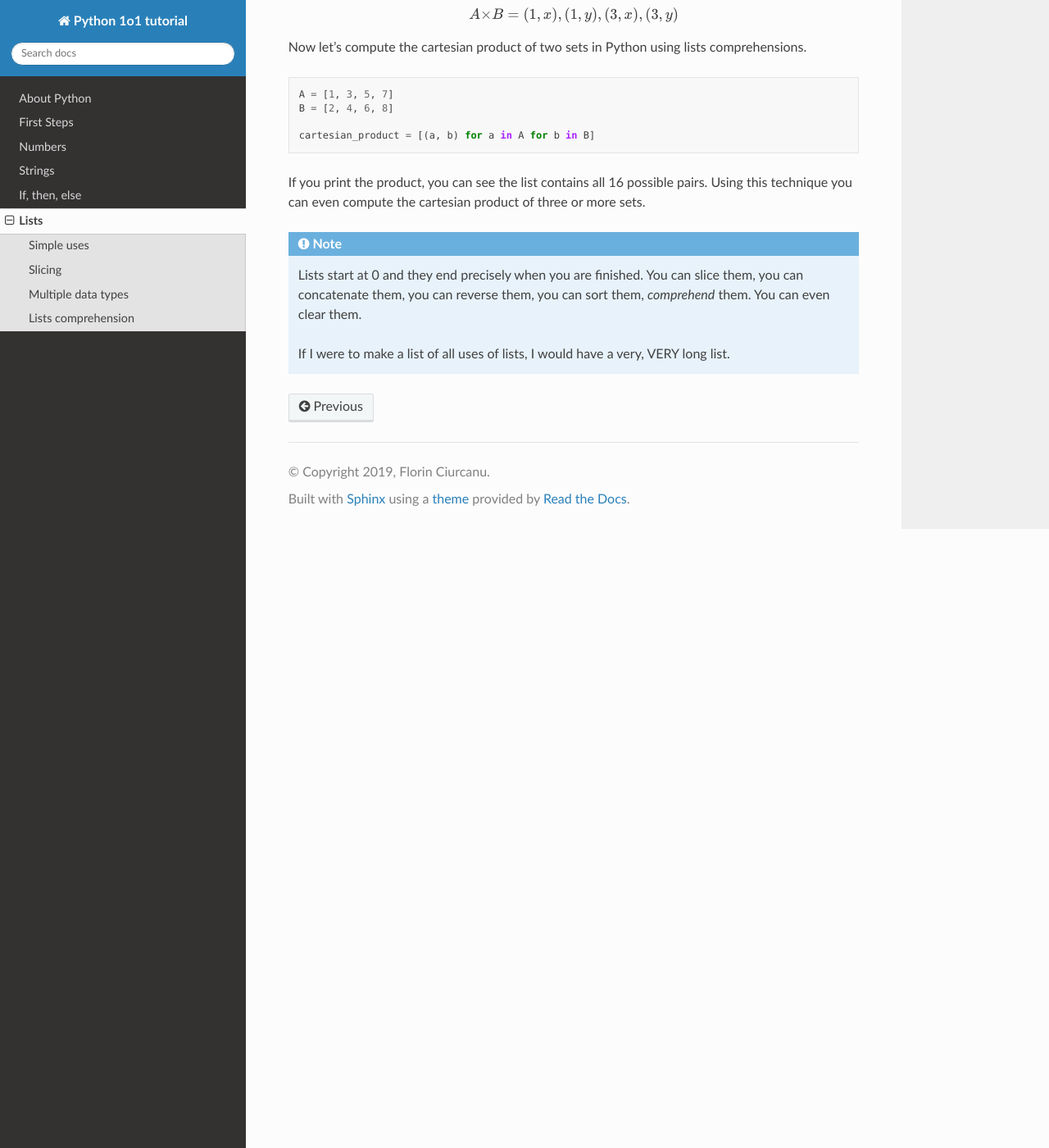
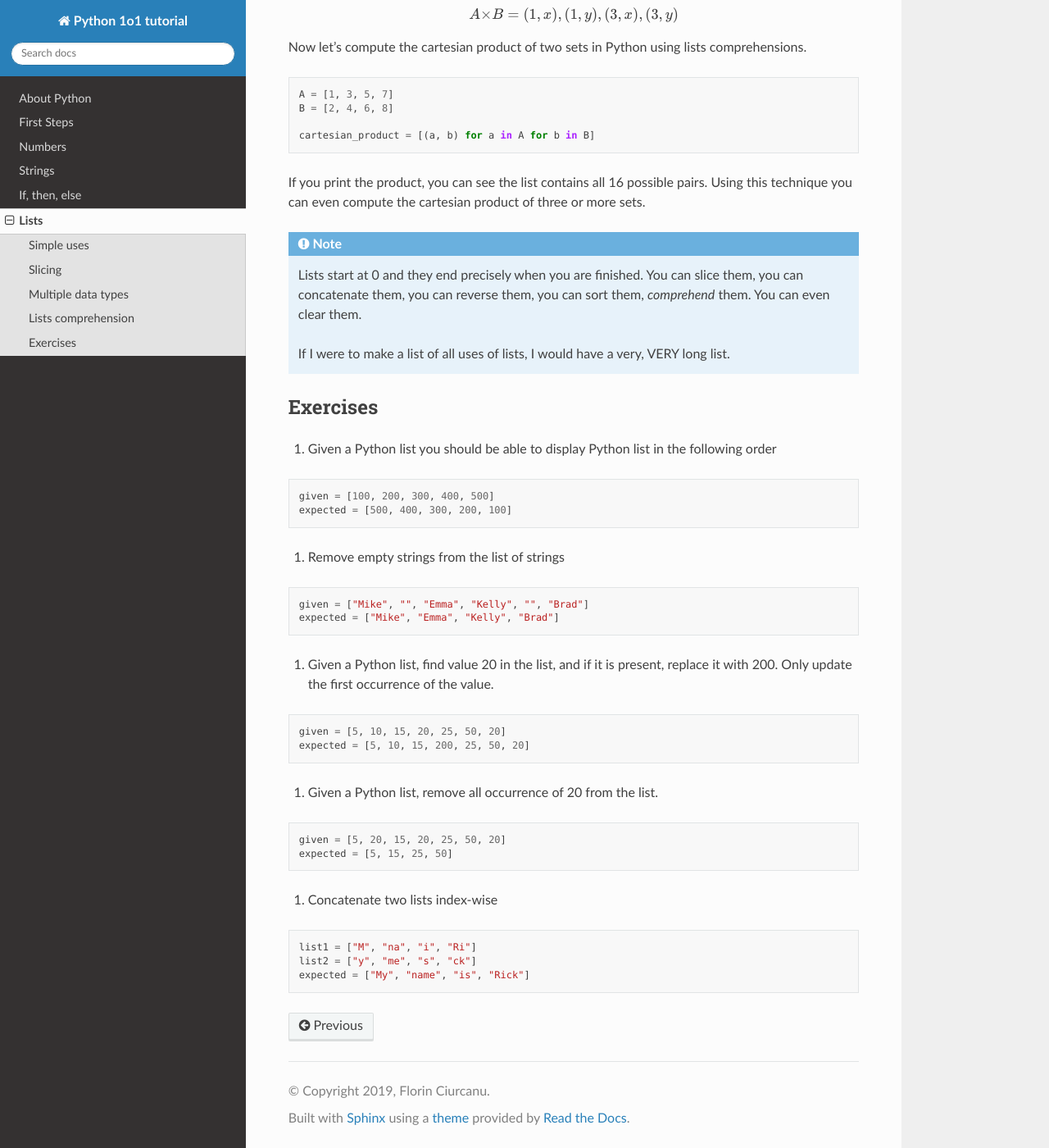
Before and after one commit to kopsha/python-1o1, a Sphinx documentation site: the page built from docs/lists.rst, in a window 1280 px wide and 1400 px high, scrolled down 8007 px. Shown: the whole window at 82% size. Built offline with Sphinx 7.4.7 and the Read the Docs theme 2.0.0, drawn with Linux system fonts in a browser that asks for light colours.

Commit message:
added exercises

```diff
--- a/docs/lists.rst
+++ b/docs/lists.rst
@@ -457,3 +457,47 @@ sets.
 
     If I were to make a list of all uses of lists, I would have a very, VERY
     long list.
+
+
+Exercises
+########
+
+
+1. Given a Python list you should be able to display Python list in the
+   following order
+
+.. code-block:: python
+
+    given = [100, 200, 300, 400, 500]
+    expected = [500, 400, 300, 200, 100]
+
+
+#. Remove empty strings from the list of strings
+
+.. code-block:: python
+
+    given = ["Mike", "", "Emma", "Kelly", "", "Brad"]
+    expected = ["Mike", "Emma", "Kelly", "Brad"]
+
+#. Given a Python list, find value 20 in the list, and if it is present, replace
+   it with 200. Only update the first occurrence of the value.
+
+.. code-block:: python
+
+    given = [5, 10, 15, 20, 25, 50, 20]
+    expected = [5, 10, 15, 200, 25, 50, 20]
+
+#. Given a Python list, remove all occurrence of 20 from the list.
+
+.. code-block:: python
+
+    given = [5, 20, 15, 20, 25, 50, 20]
+    expected = [5, 15, 25, 50]
+
+#. Concatenate two lists index-wise
+
+.. code-block:: python
+
+    list1 = ["M", "na", "i", "Ri"]
+    list2 = ["y", "me", "s", "ck"]
+    expected = ["My", "name", "is", "Rick"]
```
